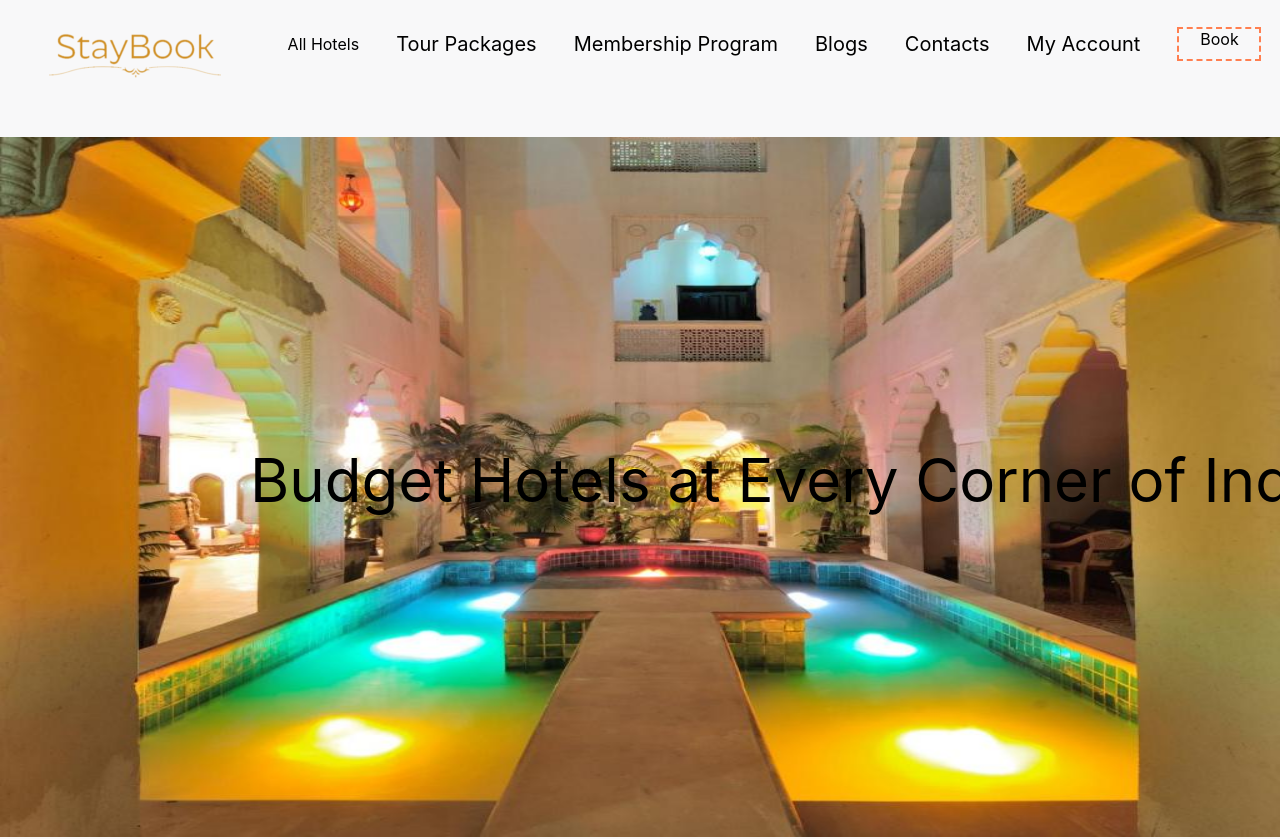
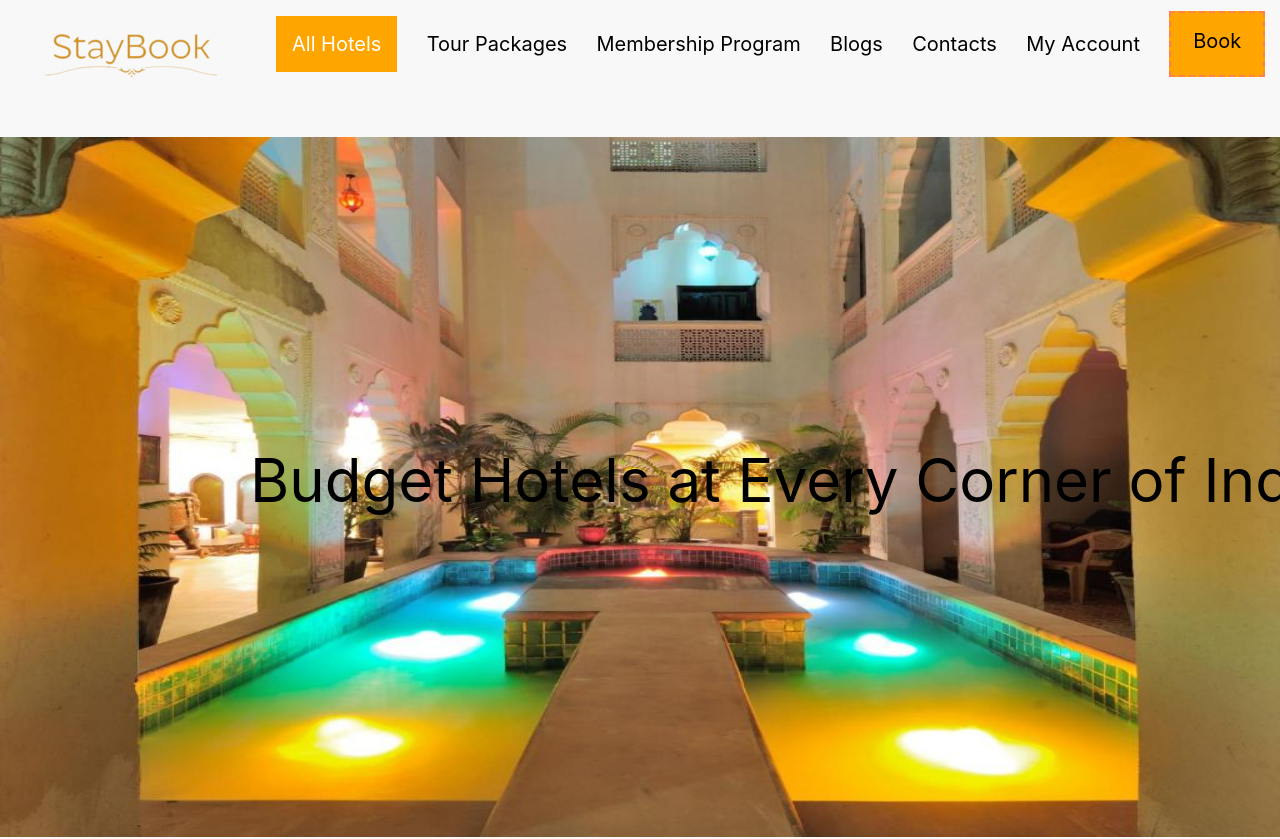
Before and after one commit to anjanayraina/staybook_landing, a React (Create React App) app: page / in a window 1280 px wide. Shown: the top 839 px of the page. Built offline with nearby package versions, Linux system fonts and the light colour scheme.

Commit message:
Some UI/UX Changes

```diff
--- a/src/Components/Dropdown.js
+++ b/src/Components/Dropdown.js
@@ -1,11 +1,22 @@
-// import React, { useState } from "react";
+import React, { useState } from "react";
 // import styled from "styled-components";
-
+import '../styles/Dropdown.css';
 function Dropdown(){
 
 return(
+<nav role="navigation">
+  <ul>
+    <li><a href="#" aria-haspopup="true">All Hotels</a>
+      <ul class="dropdown" aria-label="submenu">
+        <li><a href="#">Hotel Aira Xing</a></li>
+        <li><a href="#">Sub-2</a></li>
+        <li><a href="#">Sub-3</a></li>
+      </ul>
+    </li>
 
-<div className = "DropDown" >All Hotels</div>
+  </ul>
+</nav>
+
 
 )
 
--- /dev/null
+++ b/src/styles/Dropdown.css
@@ -0,0 +1,67 @@
+a {
+    text-decoration: none;
+  }
+
+  /* nav {
+    font-family: monospace;
+  }
+   */
+   ul {
+    /* background: darkorange; */
+    list-style: none;
+    margin: 0;
+    padding-left: 0;
+  }
+
+  li {
+
+    color: black;
+    background: orange;
+    display: block;
+    float: left;
+    padding: 1rem;
+    position: relative;
+    text-decoration: none;
+    transition-duration: 0.5s;
+    font-size: 20px;
+  }
+
+  li a {
+    color: #fff;
+  }
+
+  li:hover,
+  li:focus-within {
+    background: red;
+    cursor: pointer;
+  }
+
+  li:focus-within a {
+    outline: none;
+  }
+
+  ul li ul {
+    background: orange;
+    visibility: hidden;
+    opacity: 0;
+    min-width: 5rem;
+    position: absolute;
+    transition: all 0.5s ease;
+    margin-top: 1rem;
+    left: 0;
+    display: none;
+  }
+
+  ul li:hover > ul,
+  ul li:focus-within > ul,
+  ul li ul:hover,
+  ul li ul:focus {
+     visibility: visible;
+     opacity: 1;
+     display: block;
+  }
+
+  ul li ul li {
+    clear: both;
+    width: 100%;
+  }
--- a/src/styles/Navbar.css
+++ b/src/styles/Navbar.css
@@ -34,11 +34,21 @@ justify-content: space-around;
 .Book {
   padding: top 30px;
   height: 30px;
-  width: 80px;
+  width: 60px;
   border: 2px dashed coral;
   /* align-items: center; */
   text-align: center;
   font: impact;
+
+  color: black;
+  background: orange;
+  display: block;
+  float: left;
+  padding: 1rem;
+  /* position: relative; */
+
+  transition-duration: 0.5s;
+  font-size: 20px;
 
 }
 
```
